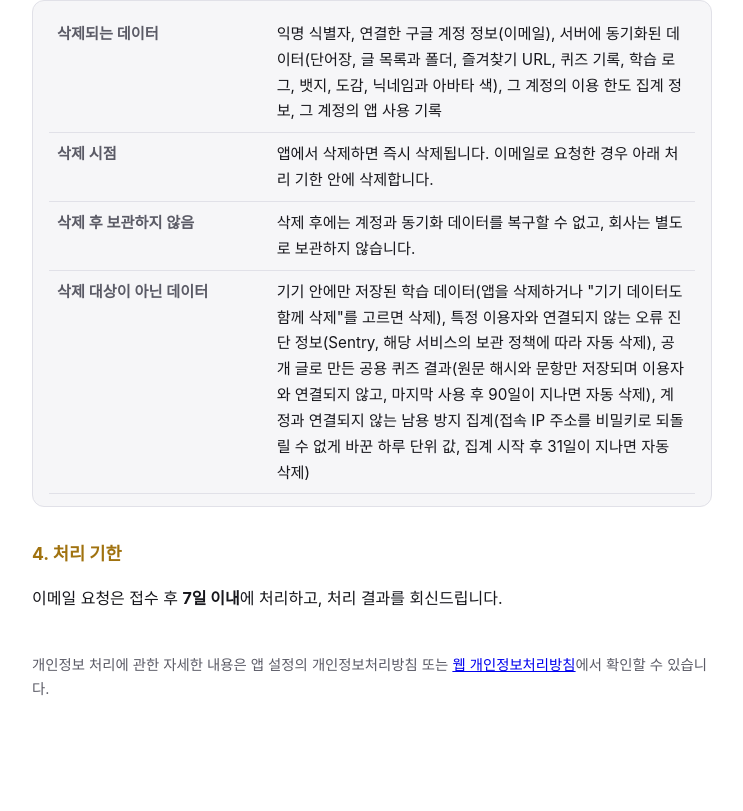
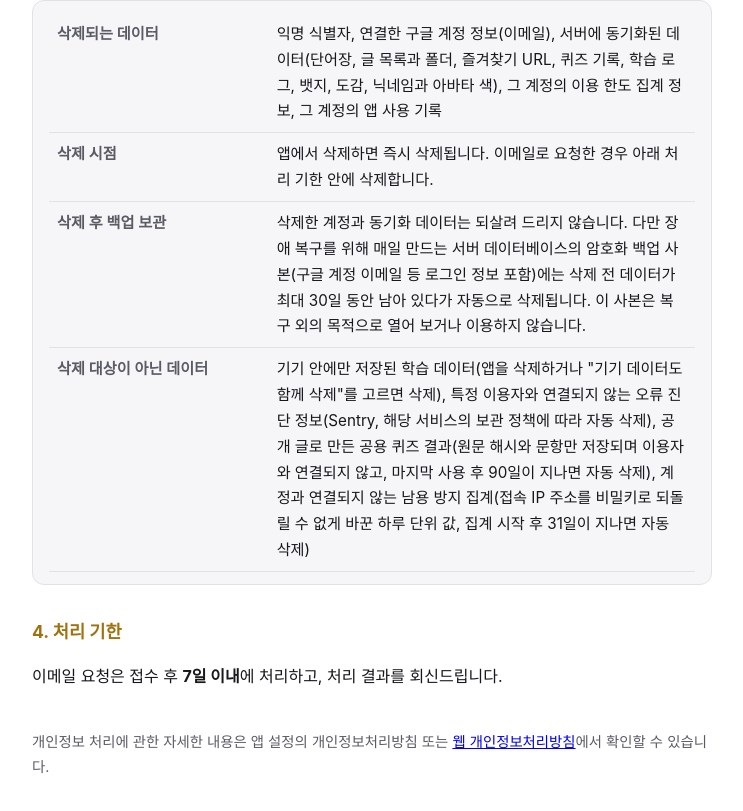
Before and after one commit to zhared79-del/soritube-legal, a plain HTML site: page delete-account.html in a window 1280 px wide. Shown: the part 802-1613 px from the top of the page, without its empty margins (268-1011 px from the left). Before the commit the page ends 1582 px from the top, so only its background shows below. Drawn offline with Linux system fonts and the light colour scheme.

Commit message:
방침 2026-11-18 개정: DB 백업 30일 보관·국외 이전 조항

```diff
--- a/delete-account.html
+++ b/delete-account.html
@@ -50,7 +50,7 @@
     <table>
       <tr><th>삭제되는 데이터</th><td>익명 식별자, 연결한 구글 계정 정보(이메일), 서버에 동기화된 데이터(단어장, 글 목록과 폴더, 즐겨찾기 URL, 퀴즈 기록, 학습 로그, 뱃지, 도감, 닉네임과 아바타 색), 그 계정의 이용 한도 집계 정보, 그 계정의 앱 사용 기록</td></tr>
       <tr><th>삭제 시점</th><td>앱에서 삭제하면 즉시 삭제됩니다. 이메일로 요청한 경우 아래 처리 기한 안에 삭제합니다.</td></tr>
-      <tr><th>삭제 후 보관하지 않음</th><td>삭제 후에는 계정과 동기화 데이터를 복구할 수 없고, 회사는 별도로 보관하지 않습니다.</td></tr>
+      <tr><th>삭제 후 백업 보관</th><td>삭제한 계정과 동기화 데이터는 되살려 드리지 않습니다. 다만 장애 복구를 위해 매일 만드는 서버 데이터베이스의 암호화 백업 사본(구글 계정 이메일 등 로그인 정보 포함)에는 삭제 전 데이터가 최대 30일 동안 남아 있다가 자동으로 삭제됩니다. 이 사본은 복구 외의 목적으로 열어 보거나 이용하지 않습니다.</td></tr>
       <tr><th>삭제 대상이 아닌 데이터</th><td>기기 안에만 저장된 학습 데이터(앱을 삭제하거나 "기기 데이터도 함께 삭제"를 고르면 삭제), 특정 이용자와 연결되지 않는 오류 진단 정보(Sentry, 해당 서비스의 보관 정책에 따라 자동 삭제), 공개 글로 만든 공용 퀴즈 결과(원문 해시와 문항만 저장되며 이용자와 연결되지 않고, 마지막 사용 후 90일이 지나면 자동 삭제), 계정과 연결되지 않는 남용 방지 집계(접속 IP 주소를 비밀키로 되돌릴 수 없게 바꾼 하루 단위 값, 집계 시작 후 31일이 지나면 자동 삭제)</td></tr>
     </table>
   </div>
```
